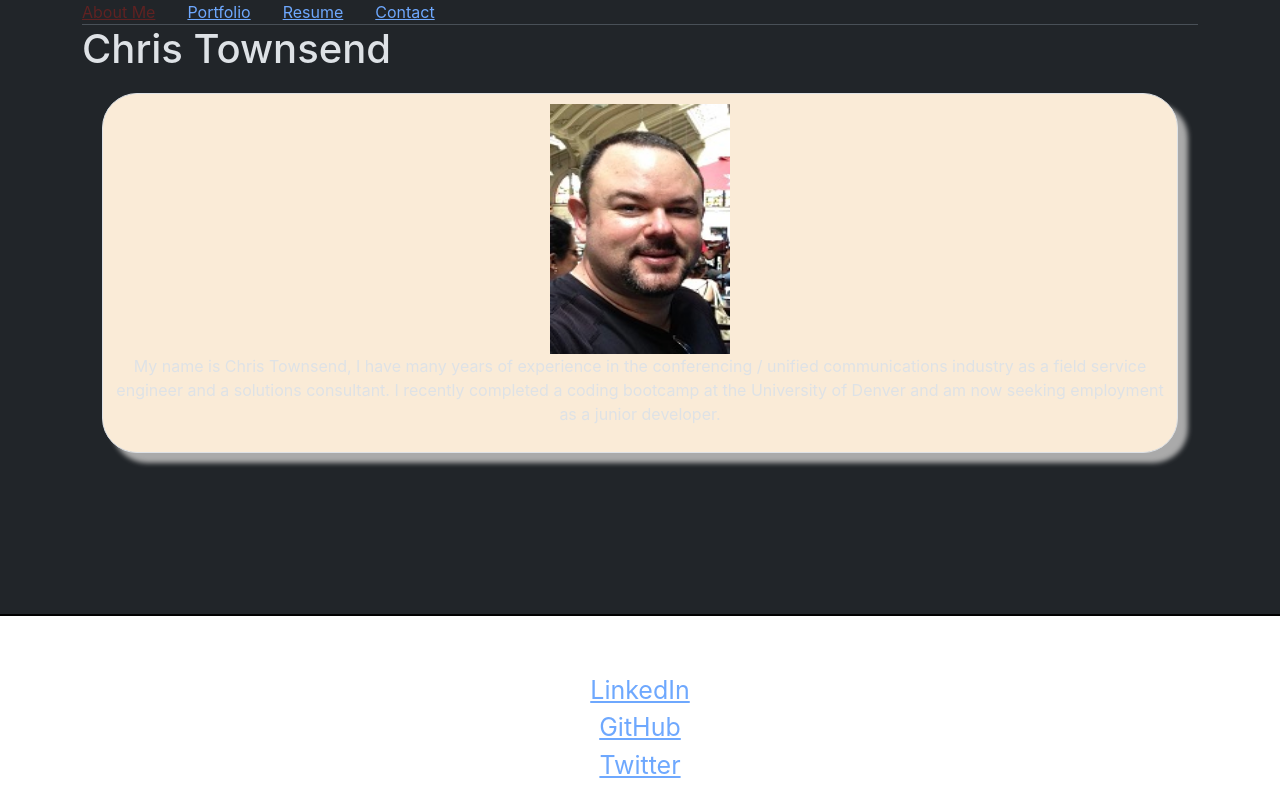
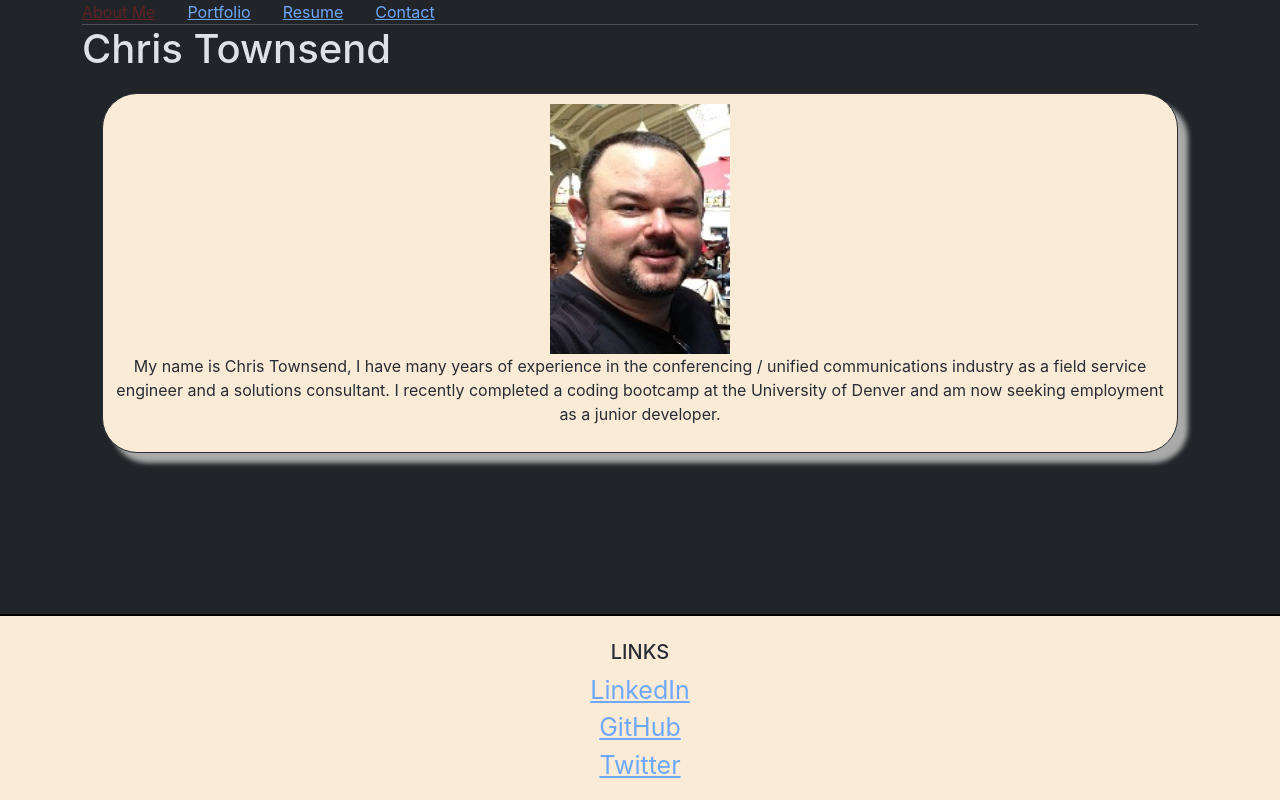
Before and after one commit to ctowns5/ideal-happiness, a React (Create React App) app: page / in a window 1280 px wide. Built offline with nearby package versions, Linux system fonts and the light colour scheme; the HTML template or start-up script is replaced by a standard one.

Commit message:
added readme

```diff
--- a/src/App.css
+++ b/src/App.css
@@ -25,7 +25,7 @@
 }
 
 .App-footer {
-  background-color: white;
+  background-color: antiquewhite;
   display: flex;
   flex-direction: column;
   align-items: center;
@@ -34,7 +34,7 @@
   position: fixed;
   width: 100%;
   bottom: 0;
-  color: white;
+  color: #282c34;
   font-size: 25px;
 }
 
@@ -54,6 +54,7 @@
 }
 .card1 {
   border-style: solid;
+  color: #282c34;
   border-width: 1px;
   border-radius: 35px;
   padding: 10px;
```
Also changed, not shown: public/portfolio.png (added), 1 other file (tests, documents, lock files or other folders).
